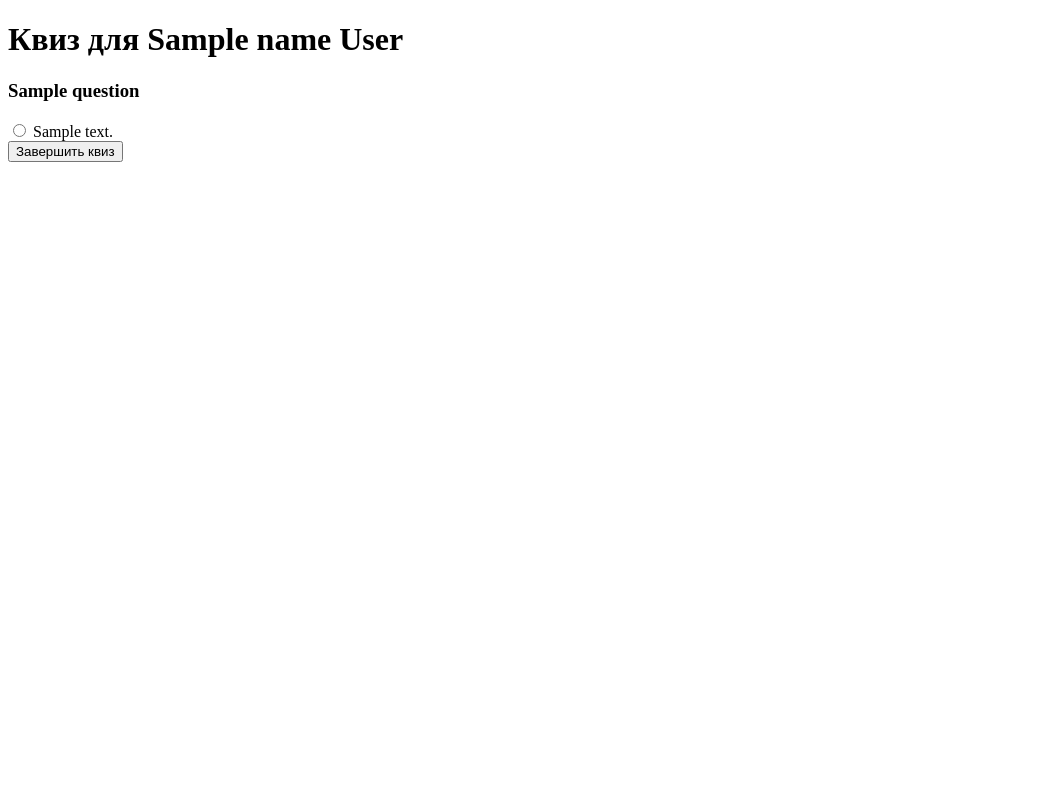
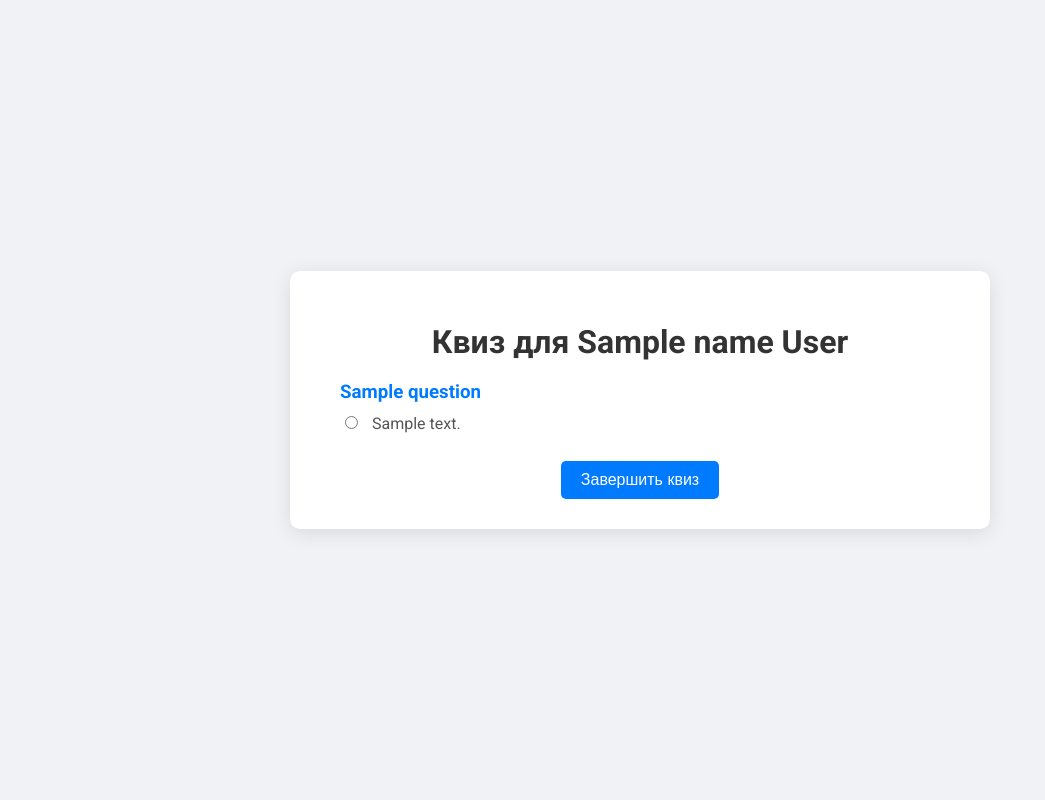
Before and after one commit to djp1-hub/dataengineer-quiz, a Flask app: template app/templates/quiz.html in a window 1280 px wide. Shown: the whole page, without its empty margins (0-1045 px from the left). Run offline with Flask 3, Linux system fonts and the light colour scheme; the template is opened without the code that fills it: most values are stand-ins (such as "Sample title", 1, 10 or a date in 2020); parts of the project's set-up code (start-up, migrations or seed data) failed here and were passed over.

Commit message:
Добавили красоты

```diff
--- a/app/templates/quiz.html
+++ b/app/templates/quiz.html
@@ -3,8 +3,70 @@
 <head>
     <meta charset="UTF-8">
     <title>Онлайн Квиз</title>
+    <link href="https://fonts.googleapis.com/css2?family=Roboto:wght@400;700&display=swap" rel="stylesheet">
+    <style>
+        body {
+            font-family: 'Roboto', sans-serif;
+            background: #f0f2f5;
+            display: flex;
+            justify-content: center;
+            align-items: center;
+            height: 100vh;
+            margin: 0;
+        }
+
+        .container {
+            background: #fff;
+            padding: 30px 50px;
+            box-shadow: 0 4px 20px rgba(0, 0, 0, 0.1);
+            border-radius: 10px;
+            text-align: center;
+            max-width: 600px;
+            width: 100%;
+        }
+
+        h1 {
+            margin-bottom: 20px;
+            color: #333;
+        }
+
+        h3 {
+            margin: 20px 0 10px;
+            color: #007bff;
+            text-align: left;
+        }
+
+        label {
+            display: block;
+            margin: 8px 0;
+            text-align: left;
+            color: #555;
+            font-weight: 400;
+        }
+
+        input[type="radio"] {
+            margin-right: 10px;
+        }
+
+        button {
+            margin-top: 20px;
+            padding: 10px 20px;
+            background: #007bff;
+            border: none;
+            border-radius: 5px;
+            color: white;
+            font-size: 16px;
+            cursor: pointer;
+            transition: background-color 0.3s;
+        }
+
+        button:hover {
+            background-color: #0056b3;
+        }
+    </style>
 </head>
 <body>
+    <div class="container">
         <h1>Квиз для {{ name }} {{ surname }}</h1>
         <form method="POST">
             {% for question in questions %}
@@ -13,10 +75,11 @@
                     <label>
                         <input type="radio" name="question_{{ question.id }}" value="{{ option }}" required>
                         {{ option }}
-                </label><br>
+                    </label>
                 {% endfor %}
             {% endfor %}
             <button type="submit">Завершить квиз</button>
         </form>
+    </div>
 </body>
 </html>
```
Lines whose indentation alone changed are shown as unchanged.
